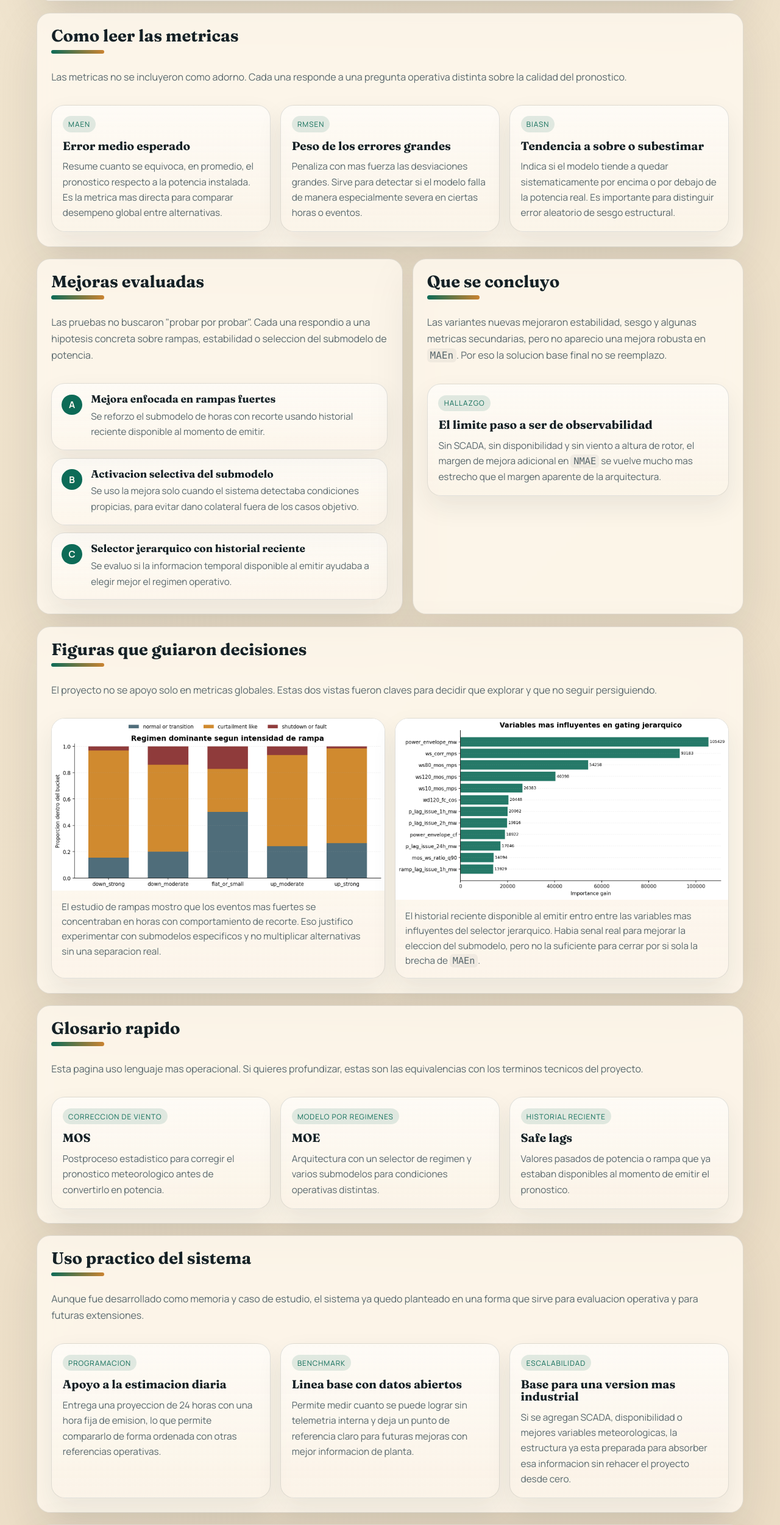
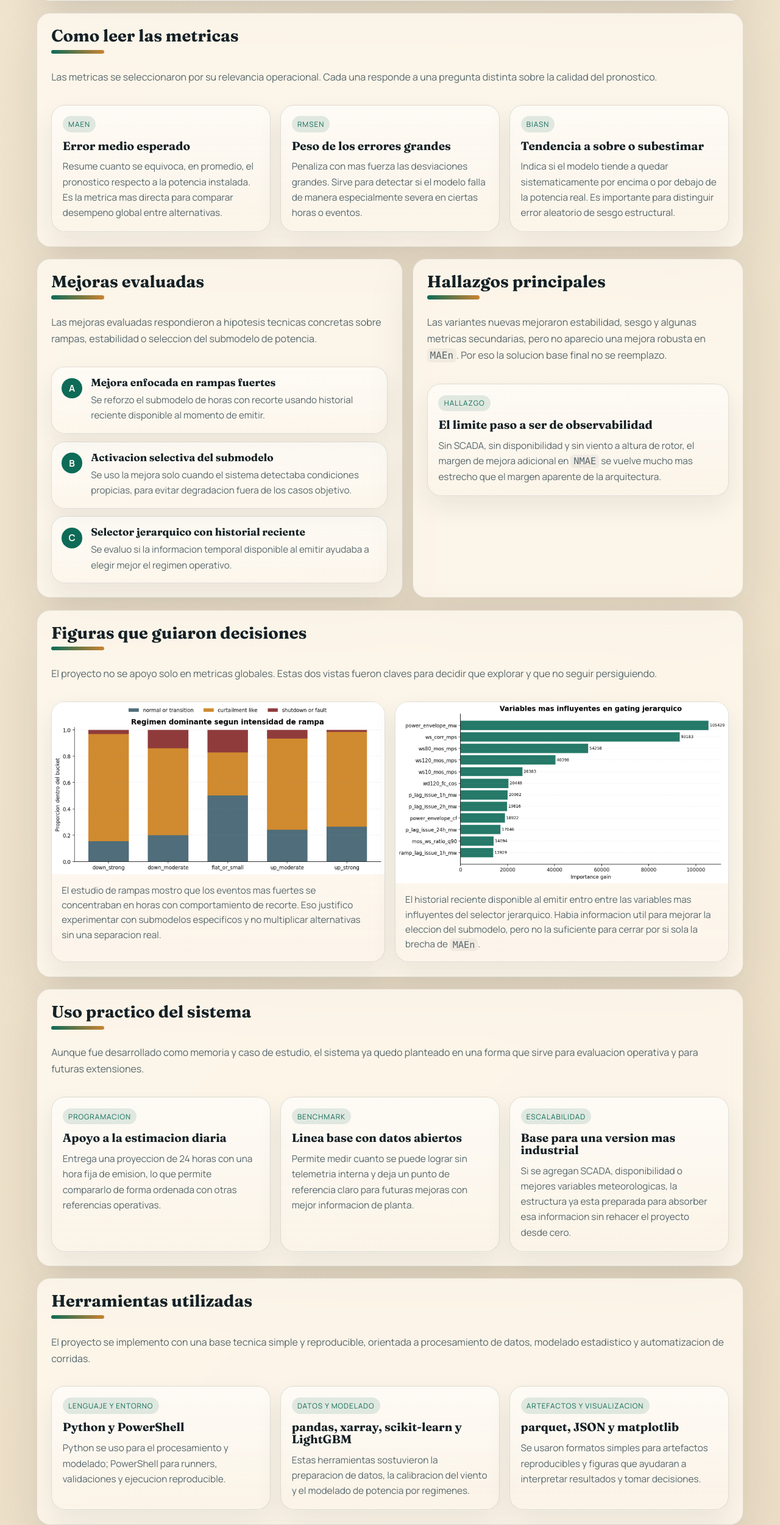
Before and after one commit to slayerself/portfolio-public, a plain HTML site: page projects/eolico-v22/index.html in a window 1280 px wide. Shown: the part 4885-7385 px from the top of the page at 61% size. Drawn offline with Linux system fonts and the light colour scheme.

Commit message:
Formalize wording and add tools section

```diff
--- a/projects/eolico-v22/index.html
+++ b/projects/eolico-v22/index.html
@@ -1020,8 +1020,8 @@
           <h2>Como leer las metricas</h2>
           <div class="accent-line"></div>
           <p>
-            Las metricas no se incluyeron como adorno. Cada una responde a una pregunta operativa distinta sobre la
-            calidad del pronostico.
+            Las metricas se seleccionaron por su relevancia operacional. Cada una responde a una pregunta distinta
+            sobre la calidad del pronostico.
           </p>
         </div>
         <div class="story-grid">
@@ -1058,8 +1058,8 @@
             <h2>Mejoras evaluadas</h2>
             <div class="accent-line"></div>
             <p>
-              Las pruebas no buscaron "probar por probar". Cada una respondio a una hipotesis concreta sobre rampas,
-              estabilidad o seleccion del submodelo de potencia.
+              Las mejoras evaluadas respondieron a hipotesis tecnicas concretas sobre rampas, estabilidad o seleccion
+              del submodelo de potencia.
             </p>
           </div>
           <div class="steps">
@@ -1074,7 +1074,7 @@
               <div class="step-number">B</div>
               <div>
                 <h3>Activacion selectiva del submodelo</h3>
-                <p>Se uso la mejora solo cuando el sistema detectaba condiciones propicias, para evitar dano colateral fuera de los casos objetivo.</p>
+                <p>Se uso la mejora solo cuando el sistema detectaba condiciones propicias, para evitar degradacion fuera de los casos objetivo.</p>
               </div>
             </div>
             <div class="step">
@@ -1089,7 +1089,7 @@
 
         <article class="panel">
           <div class="section-head">
-            <h2>Que se concluyo</h2>
+            <h2>Hallazgos principales</h2>
             <div class="accent-line"></div>
             <p>
               Las variantes nuevas mejoraron estabilidad, sesgo y algunas metricas secundarias, pero no aparecio una
@@ -1131,37 +1131,9 @@
             <img src="assets/gating_stageB_feature_importance_v22.png" alt="Importancia de variables del selector jerarquico">
             <div class="caption">
               El historial reciente disponible al emitir entro entre las variables mas influyentes del selector
-              jerarquico. Habia senal real para mejorar la eleccion del submodelo, pero no la suficiente para cerrar
+              jerarquico. Habia informacion util para mejorar la eleccion del submodelo, pero no la suficiente para cerrar
               por si sola la brecha de <code>MAEn</code>.
             </div>
-          </div>
-        </div>
-      </article>
-
-      <article class="panel">
-        <div class="section-head">
-          <h2>Glosario rapido</h2>
-          <div class="accent-line"></div>
-          <p>
-            Esta pagina uso lenguaje mas operacional. Si quieres profundizar, estas son las equivalencias con los
-            terminos tecnicos del proyecto.
-          </p>
-        </div>
-        <div class="story-grid">
-          <div class="story-card">
-            <span class="badge">Correccion de viento</span>
-            <h3>MOS</h3>
-            <p>Postproceso estadistico para corregir el pronostico meteorologico antes de convertirlo en potencia.</p>
-          </div>
-          <div class="story-card">
-            <span class="badge">Modelo por regimenes</span>
-            <h3>MOE</h3>
-            <p>Arquitectura con un selector de regimen y varios submodelos para condiciones operativas distintas.</p>
-          </div>
-          <div class="story-card">
-            <span class="badge">Historial reciente</span>
-            <h3>Safe lags</h3>
-            <p>Valores pasados de potencia o rampa que ya estaban disponibles al momento de emitir el pronostico.</p>
           </div>
         </div>
       </article>
@@ -1205,6 +1177,34 @@
 
       <article class="panel">
         <div class="section-head">
+          <h2>Herramientas utilizadas</h2>
+          <div class="accent-line"></div>
+          <p>
+            El proyecto se implemento con una base tecnica simple y reproducible, orientada a procesamiento de datos,
+            modelado estadistico y automatizacion de corridas.
+          </p>
+        </div>
+        <div class="story-grid">
+          <div class="story-card">
+            <span class="badge">Lenguaje y entorno</span>
+            <h3>Python y PowerShell</h3>
+            <p>Python se uso para el procesamiento y modelado; PowerShell para runners, validaciones y ejecucion reproducible.</p>
+          </div>
+          <div class="story-card">
+            <span class="badge">Datos y modelado</span>
+            <h3>pandas, xarray, scikit-learn y LightGBM</h3>
+            <p>Estas herramientas sostuvieron la preparacion de datos, la calibracion del viento y el modelado de potencia por regimenes.</p>
+          </div>
+          <div class="story-card">
+            <span class="badge">Artefactos y visualizacion</span>
+            <h3>parquet, JSON y matplotlib</h3>
+            <p>Se usaron formatos simples para artefactos reproducibles y figuras que ayudaran a interpretar resultados y tomar decisiones.</p>
+          </div>
+        </div>
+      </article>
+
+      <article class="panel">
+        <div class="section-head">
           <h2>Conclusion ejecutiva</h2>
           <div class="accent-line"></div>
           <p>
@@ -1240,6 +1240,34 @@
         </div>
       </article>
 
+      <article class="panel">
+        <div class="section-head">
+          <h2>Glosario rapido</h2>
+          <div class="accent-line"></div>
+          <p>
+            Esta pagina uso lenguaje mas operacional. Si quieres profundizar, estas son las equivalencias con los
+            terminos tecnicos del proyecto.
+          </p>
+        </div>
+        <div class="story-grid">
+          <div class="story-card">
+            <span class="badge">Correccion de viento</span>
+            <h3>MOS</h3>
+            <p>Postproceso estadistico para corregir el pronostico meteorologico antes de convertirlo en potencia.</p>
+          </div>
+          <div class="story-card">
+            <span class="badge">Modelo por regimenes</span>
+            <h3>MOE</h3>
+            <p>Arquitectura con un selector de regimen y varios submodelos para condiciones operativas distintas.</p>
+          </div>
+          <div class="story-card">
+            <span class="badge">Historial reciente</span>
+            <h3>Safe lags</h3>
+            <p>Valores pasados de potencia o rampa que ya estaban disponibles al momento de emitir el pronostico.</p>
+          </div>
+        </div>
+      </article>
+
       <footer class="footer">
         <span>Proyecto v22 | Pronostico eolico day-ahead con datos abiertos</span>
         <a href="v22_case_study.md">Abrir resumen tecnico</a>
```
